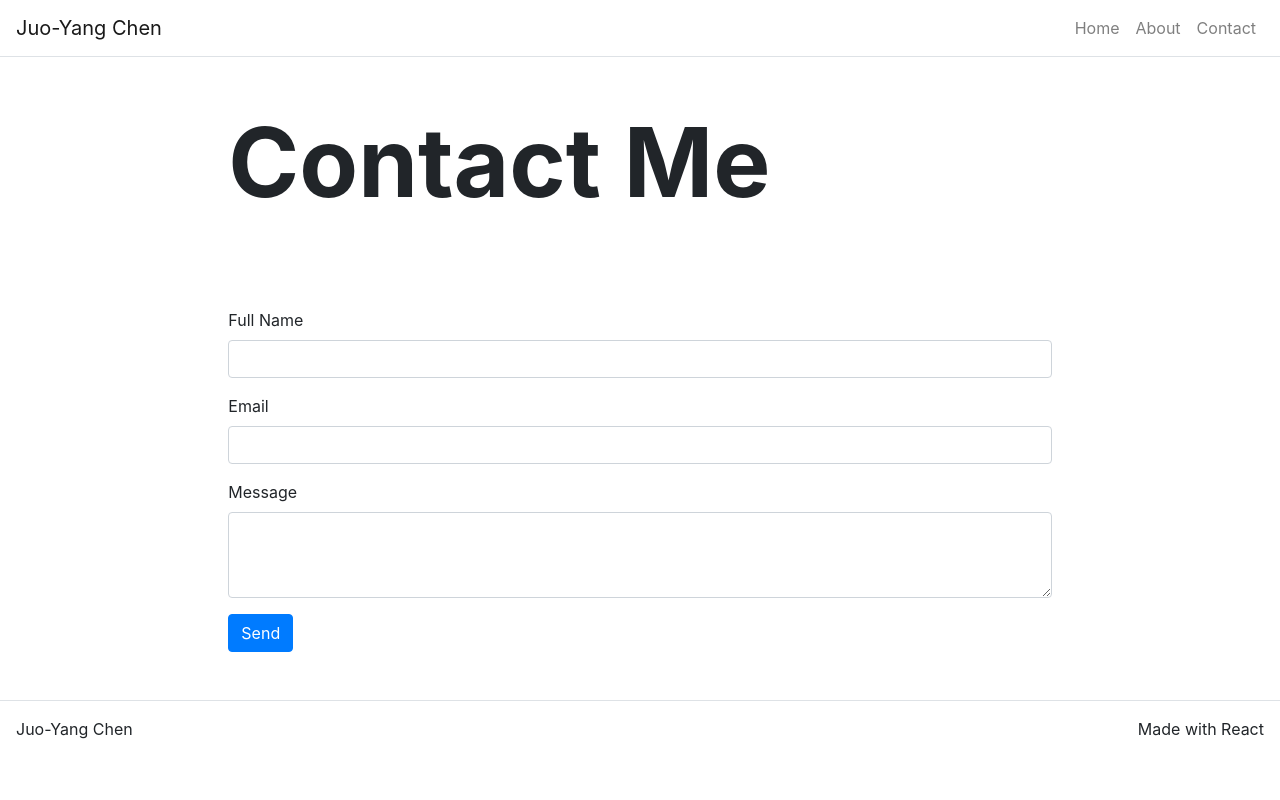
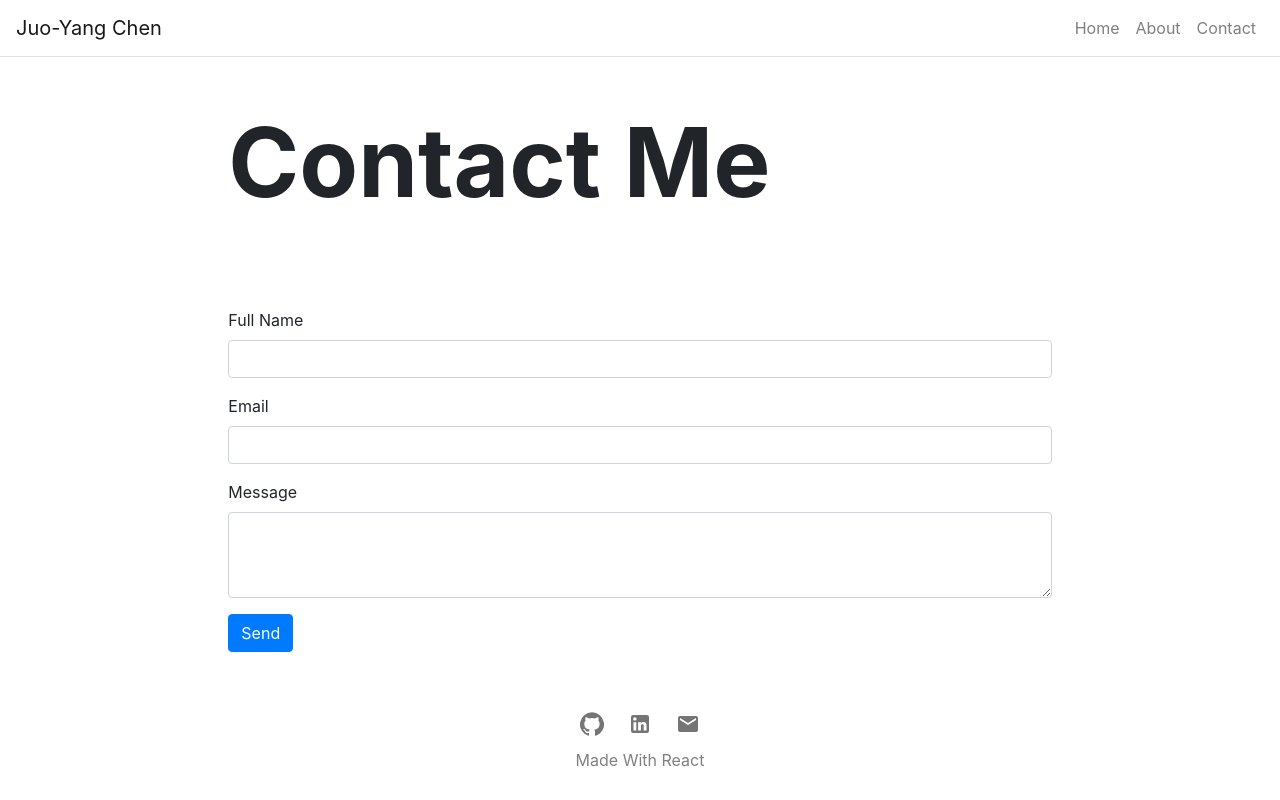
Before and after one commit to juoyangryan/portfolio-site, a React (Create React App) app: page /contact in a window 1280 px wide. Built offline with nearby package versions, Linux system fonts and the light colour scheme.

Commit message:
update footer

```diff
--- a/src/components/Footer.js
+++ b/src/components/Footer.js
@@ -2,19 +2,35 @@ import React from 'react';
 import Container from 'react-bootstrap/Container';
 import Row from 'react-bootstrap/Row';
 import Col from 'react-bootstrap/Col';
+import GitHubIcon from '@material-ui/icons/GitHub';
+import { IconButton } from '@material-ui/core';
+import LinkedInIcon from '@material-ui/icons/LinkedIn';
+import EmailIcon from '@material-ui/icons/Email';
 
 function Footer() {
     return(
         <footer className="mt-5">
             <Container fluid={true}>
-                <Row className="border-top justify-content-between p-3">
-                    <Col className="p-0" md={3} sm={12}>
-                        Juo-Yang Chen
-                    </Col>
-                    <Col className="p-0 d-flex justify-content-end" md={3}>
-                        Made with React
-                    </Col>
-                </Row>
+                <Col>
+                    <Row>
+                        <div className='footer-icons'>
+                            <IconButton href='https://github.com/juoyangryan' target="_blank" rel="noopener noreferrer">
+                                <GitHubIcon />
+                            </IconButton>
+                            <IconButton href='https://www.linkedin.com/in/juo-yang-chen-751398192/' target="_blank" rel="noopener noreferrer">
+                                <LinkedInIcon />
+                            </IconButton>
+                            <IconButton>
+                                <EmailIcon />
+                            </IconButton>
+                        </div>
+                    </Row>
+                    <Row>
+                        <div className="footer-content">
+                            Made With React
+                        </div>
+                    </Row>
+                </Col>
             </Container>
         </footer>
     );
--- a/src/index.css
+++ b/src/index.css
@@ -140,3 +140,23 @@ code {
   font-size: large;
   padding: 70px 0;
 }
+
+.footer-icons {
+  margin-left: auto;
+  margin-right: auto;
+}
+
+.footer-content {
+  margin-left: auto;
+  margin-right: auto;
+  color: gray;
+  margin-bottom: 10px;
+}
+
+.footer-border {
+  border-top: gray;
+}
+
+.color {
+  color: red;
+}
--- a/src/pages/AboutPage.js
+++ b/src/pages/AboutPage.js
@@ -27,7 +27,7 @@ function AboutPage(props) {
             </Content>
 
             <p></p>
-            <a href={resume} className='resume' target="_blank" rel="noopener noreferrer">Resume</a>
+            <a href={resume} className='resume' target="_blank" rel="noopener noreferrer">View Resume</a>
 
             <Content>
             <h1 className='display-4'>Education</h1>
```
